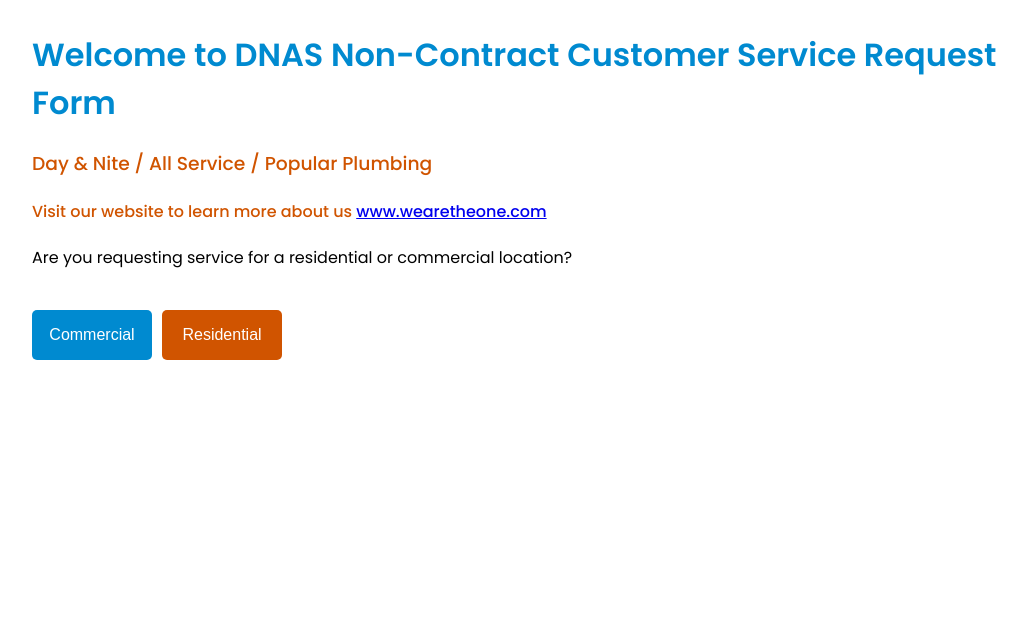
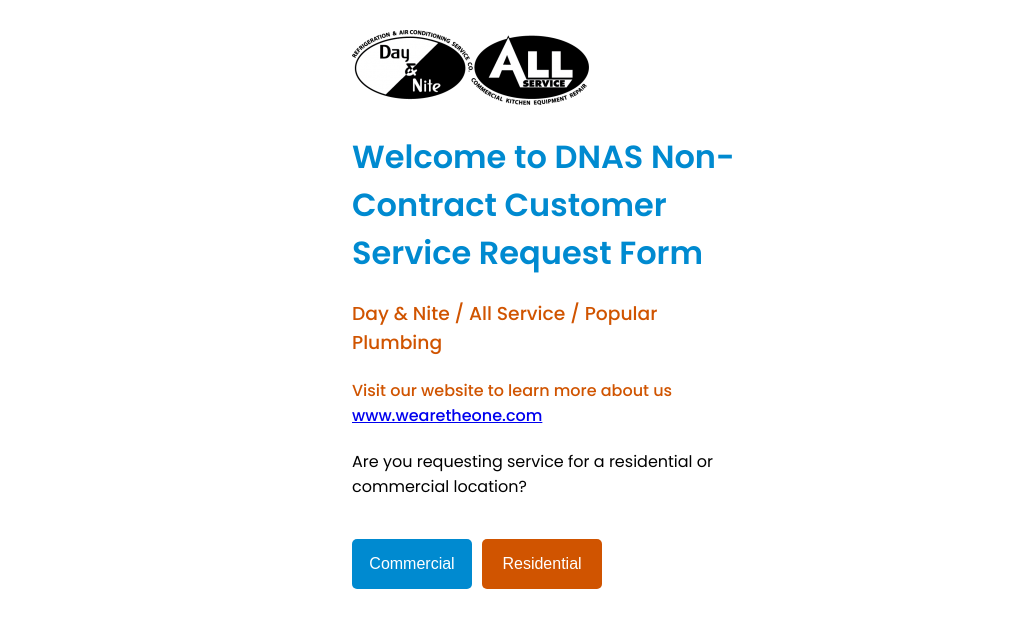
Before and after one commit to LeoGuoDNAS/webform-frontend, a React (Create React App) app: page / in a window 1280 px wide. Shown: the top 628 px of the page, without its empty margins (96-1123 px from the left). Built offline with nearby package versions, Linux system fonts and the light colour scheme.

Commit message:
update api calling and change backend to heroku

```diff
--- a/src/form/form.css
+++ b/src/form/form.css
@@ -69,10 +69,11 @@
     flex-direction: column;
     align-items: center;
     margin: 10px 0px;
+
     .form-content {
-        /* width: 90%; */
-        min-width: 30%;
-        max-width: 80%;
+        /* margin: 20px; */
+        width: 90%;
+        margin: 0 auto;
         display: flex;
         flex-direction: column;
         align-items: flex-start;
@@ -84,7 +85,8 @@
         .form-section {
             width: 100%;
             text-align: left;
-
+            margin-top: 20px;
+            margin-bottom: 80px;
             .equipment-list-wrapper {
                 box-sizing: border-box;
                 width: 100%;
@@ -115,6 +117,13 @@
                     width: 100%;
                     align-items: center;
                     justify-content: space-between;
+                    .equipment-list-li-content-text {
+                        display: flex;
+                        flex-wrap: wrap;
+                        .text {
+                            margin: 0;
+                        }
+                    }
                 }
             }
 
@@ -155,6 +164,8 @@
                     color: white;
                 }
             }
+
+
 
             .site-info-wrapper {
                 display: flex;
@@ -289,7 +300,7 @@
                     /* width: 100%; */
                     align-items: center;
                     .qr-code {
-                        width: 250px;
+                        width: 200px;
                         margin: auto;
                     }
                     .app-store-button {
@@ -367,3 +378,17 @@
         }
     }
 }
+
+@media screen and (min-width: 768px) {
+    .form .form-content {
+        width: 60%;
+        margin: 0 auto;
+    }
+}
+
+@media screen and (min-width: 1280px) {
+    .form .form-content {
+        width: 30%;
+        margin: 0 auto;
+    }
+}
--- a/src/form/form.tsx
+++ b/src/form/form.tsx
@@ -14,7 +14,8 @@
   // TODO: Replace with frontend URL
   // const rootUrl = "http://localhost:8000"
   // const rootUrl = "https://b9e7-74-101-57-2.ngrok-free.app"
-  const rootUrl = "https://r3jisf3gkibaicbcdr6y5kerka0mnbny.lambda-url.us-east-1.on.aws" // replace with deployed URL in production
+  const rootUrl = "https://webform-backend-bbc1ba2d2fc6.herokuapp.com"
+  // const rootUrl = "https://r3jisf3gkibaicbcdr6y5kerka0mnbny.lambda-url.us-east-1.on.aws" // replace with deployed URL in production
   // const [selectedFiles, setSelectedFiles] = useState<FileList | null>(null);
   const [loading, setLoading] = useState(false);
   // TODO: Default value is 0
@@ -26,6 +27,7 @@
   const [searchTerm, setSearchTerm] = useState('');
 
   const [possibleSites, setPossibleSites] = useState([]);
+  const [similarSites, setSimilarSites] = useState([]);
   const [possibleSiteEquipments, setPossibleSiteEquipments] = useState<{ [key: string]: any }[]>([]);
   const [lat, setLat] = useState(40.728331390509545);
   const [lng, setLng] = useState(-73.69377750670284);
@@ -228,6 +230,7 @@
           console.log("Address Validation API is NOT OK");
           alert("Error. Address validation API call failed with error code 4xx")
         }
+
         // if (addressIsValid) {
         //   setStep((prevStep) => prevStep + 1);
         //   window.scrollTo(0, 0);
@@ -307,9 +310,13 @@
           //   setLoading(false)
           // }
           setPossibleSites(response.data)
-          // console.log(possibleSites.length)
+
+          // console.log("Similar Site Info")
+          // console.log(response.data[1])
+          // setSimilarSites(response.data[1])
 
           if (response.data.length === 0) {
+          // if (response.data[0].length === 0 && response.data[1].length === 0) {
             await axios.get(`${rootUrl}/api/v1/clientAddressPlaceholder/`)
               .then(clientSites => {
                 var siteEquipments: { [key: string]: any }[] = [];
@@ -338,6 +345,13 @@
                     }
                   }
                 }
+                // for (var i = 0; i < response.data[1].length; i++) {
+                //   for (var j = 0; j < clientSites.data.length; j++) {
+                //     if (response.data[1][i]['clntste_rn'] === clientSites.data[j]['clntste_rn'] && (response.data[1][i]['clntste_rn'] !== "350161652" || response.data[1][i]['clntste_rn'] !== 350161652)) {
+                //       siteEquipments = siteEquipments.concat(clientSites.data[j])
+                //     }
+                //   }
+                // }
                 console.log("Site Equipment Info")
                 setPossibleSiteEquipments(siteEquipments)
                 console.log(siteEquipments)
@@ -523,7 +537,7 @@
 
         {step === 0 && (
           <div className='form-section'>
-            {/* <img src={process.env.PUBLIC_URL + '/img/dnas-logo.png'} alt='DNAS Logo' /> */}
+            <img src={process.env.PUBLIC_URL + '/img/dnas-logo.png'} alt='DNAS Logo' />
             <h1 className='title'>Welcome to DNAS Non-Contract Customer Service Request Form</h1>
             <h3 className='subTitle'>Day & Nite / All Service / Popular Plumbing</h3>
             <h4 className='subTitle'>Visit our website to learn more about us <a href="https://www.wearetheone.com">www.wearetheone.com</a></h4>
@@ -707,12 +721,27 @@
               }
 
               {
-                (!possibleSites || possibleSites.length === 0) &&
+                similarSites &&
+                  similarSites.map((site, index) => (
+                    <div className="site-info">
+                      <div key={index} className="site">
+                        <h4>Business Name</h4>
+                        <p>{site['clntste_nme']}</p>
+                        <h4>Site Address</h4>
+                        <p>{site['clntste_addrss_shp_addrss_strt']}</p>
+                        <p>{site['clntste_addrss_shp_addrss_cty']}, {site['clntste_addrss_shp_addrss_stte']} {site['clntste_addrss_shp_addrss_zp']}</p>
+                      </div>
+                    </div>
+                  )
+                )
+              }
+
+              {
+                (!possibleSites || possibleSites.length === 0) && (!similarSites || similarSites.length === 0) &&
                   <div className="site-info">
                     <h4>No customer site from our database matches your information.</h4>
                     <p>If you are a returning customer, please go back and correct your information. If you are a new customer, gracefully ignore this message and proceed to the next step.</p>
                   </div>
-
               }
             </div>
 
@@ -833,10 +862,10 @@
                           <div>
                             {siteEquipment['clntste_nme']}
 
-                            <p>
-                              <b>Name</b>&nbsp;&nbsp;{siteEquipment['clntsteeqpmnt_nme']}&nbsp;&nbsp;
-                              <b>Manufacturer</b>&nbsp;&nbsp;{siteEquipment['clntsteeqpmnt_mnfctrr'] ? siteEquipment['clntsteeqpmnt_mnfctrr'] : "n/a"}&nbsp;&nbsp;
-                              <b>Model</b>&nbsp;&nbsp;{siteEquipment['clntsteeqpmnt_mnfctrr_mdl'] ? siteEquipment['clntsteeqpmnt_mnfctrr_mdl'] : "n/a"}
+                            <p className="equipment-list-li-content-text">
+                              <b className="text">Name&nbsp;&nbsp;</b><p className="text">{siteEquipment['clntsteeqpmnt_nme']}&nbsp;&nbsp;</p>
+                              <b className="text">Manufacturer&nbsp;&nbsp;</b><p className="text">{siteEquipment['clntsteeqpmnt_mnfctrr'] ? siteEquipment['clntsteeqpmnt_mnfctrr'] : "n/a"}&nbsp;&nbsp;</p>
+                              <b className="text">Model&nbsp;&nbsp;</b><p className="text">{siteEquipment['clntsteeqpmnt_mnfctrr_mdl'] ? siteEquipment['clntsteeqpmnt_mnfctrr_mdl'] : "n/a"}</p>
                             </p>
                           </div>
                           <i className="equipment-list-li-content-check fa-solid fa-circle-check" style={{"color": "#ffffff"}}></i>
```
